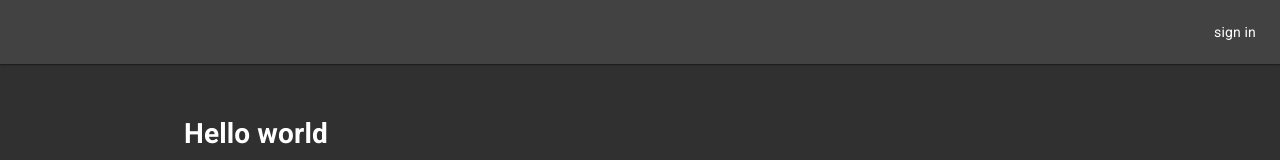
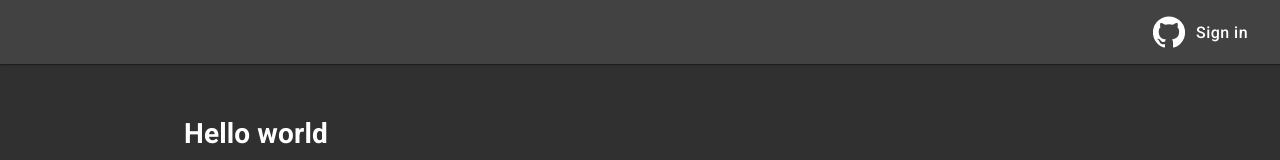
Before and after one commit to markelog/probos, a Next.js app in the folder front/: page /landing in a window 1280 px wide. Shown: the top 160 px of the page. Built offline with nearby package versions, Linux system fonts and the light colour scheme.

Commit message:
Front: improve sign in action

```diff
--- a/front/components/sign-in-out/index.js
+++ b/front/components/sign-in-out/index.js
@@ -8,6 +8,7 @@ import IconButton from '@material-ui/core/IconButton';
 import MenuIcon from '@material-ui/icons/Menu';
 import Link from '@material-ui/core/Link';
 import Avatar from '@material-ui/core/Avatar';
+import GitHubIcon from '@material-ui/icons/GitHub';
 
 const useStyles = makeStyles(theme => ({
   avatar: {
@@ -43,10 +44,16 @@ function User({ user }) {
 }
 
 function SignIn() {
+  const classes = useStyles();
   return (
-    <Link href="/api/auth/github" color="inherit">
-      sign in
-    </Link>
+    <>
+      <GitHubIcon className={classes.avatar} />
+      <Link href="/api/auth/github" color="inherit" className={classes.link}>
+        <Button className={classes.button} color="inherit">
+          Sign in
+        </Button>
+      </Link>
+    </>
   );
 }
 
```
